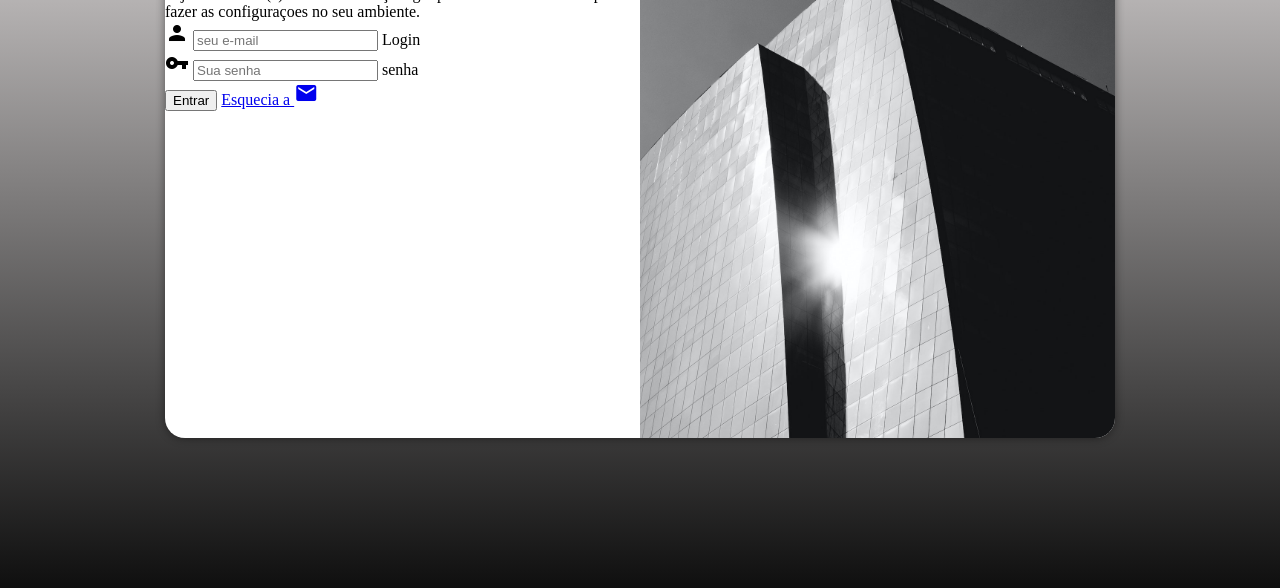
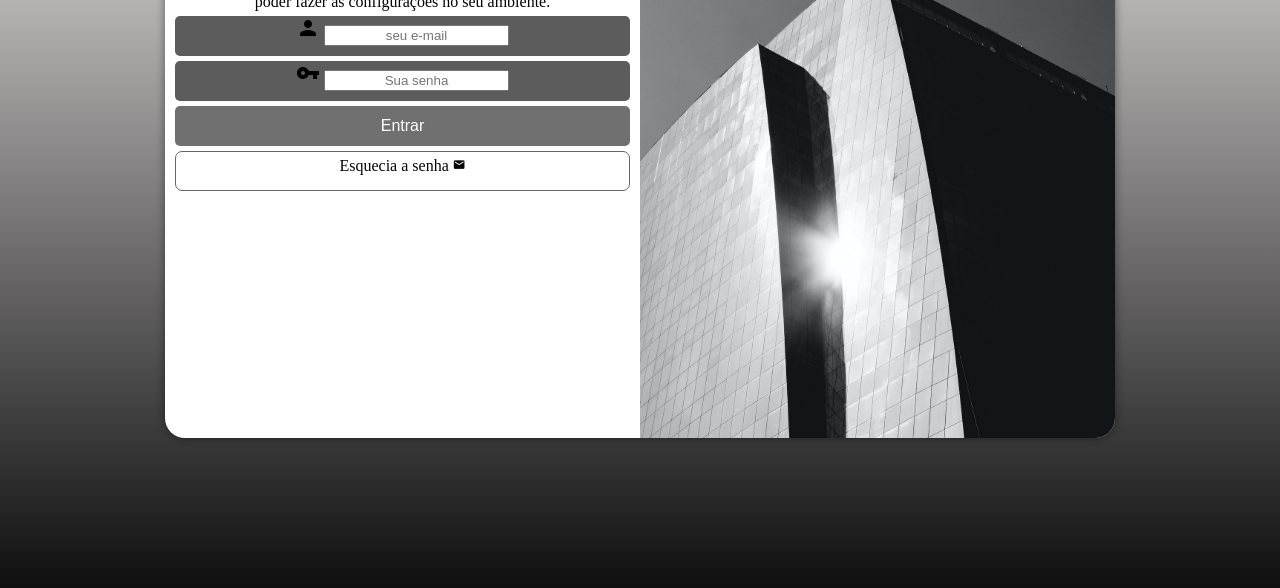
Before and after one commit to AlysonMatheus/projeto-login, a plain HTML site: page index.html in a window 1280 px wide. Shown: the part 212-800 px from the top of the page. Drawn offline with Linux system fonts and the light colour scheme.

Commit message:
finalizando projeto

```diff
--- a/estilos/style.css
+++ b/estilos/style.css
@@ -14,6 +14,7 @@
     padding: 0px;
     margin: 0px;
     box-sizing: border-box;
+    text-align: center;
   }
 
 body, html{
@@ -62,3 +63,50 @@ section#login>div#formulario{
   section >  p {
     font-size:0.8 em;
 }
+form > input[type=submit]{
+    display: block;
+    font-size: 1em;
+    width: 100%;
+    height: 40px;
+    background-color:#707070 ;
+    color: white;
+    border: none;
+    cursor: pointer;
+    border-radius: 5px;
+
+
+}
+div.campo >label{
+    display: none;
+
+}
+form > input[type=submit]:hover {
+    background-color: hsla(0, 0%, 0%, 0.267);
+
+}
+form > div.campo{
+    background-color: #5c5c5c;
+    width: 100%;
+    display: block;
+    height: 40px;
+    border-radius: 5px;
+    margin: 5px 0px;
+    padding: 5px 0x;
+}
+form > a.botao {
+    display: block;
+    text-align: center;
+    font-size: 1.em;
+    width: 100%;
+    height: 40px;
+    padding-top: 5px;
+    margin-top: 5px;
+    color: #050505;
+    background-color:white ;
+    border: 1px solid #666666;
+    border-radius: 7px;
+    text-decoration: none;
+}
+form> a.botao > span{
+    font-size: 0.8em;
+}
--- a/index.html
+++ b/index.html
@@ -16,31 +16,37 @@
 
             </div>
             <div id="formulario">
-
-            </div>
-            <h1>Login</h1>
+                <h1>Login</h1>
             <p>Seja bem-vindo(a) novamente. Faça login para acessar sua conta e poder fazer as configuraçoes no seu ambiente.</p>
             <form action="login.php" method="post">
                 <div class="campo" >
                     <span class="material-icons md-18">person</span>
+
                     <input type="email" name="login" id="ilogin" placeholder="seu e-mail" autocomplete="email" required  maxlength="30">
+
                     <label for="ilogin">Login</label>
 
                 </div>
                 <div class="campo">
+
                 <span class="material-icons">vpn_key</span>
                 <input type="password" name="senha" id="isenha" placeholder="Sua senha" autocomplete="current-password" required maxlength="10" minlength="8">
-                    <label for="isenha">senha</label>
+
+                    <label for="isenha">Senha</label>
 
                 </div>
                 <input type="submit" value="Entrar">
-                <a href="esqueci.html">Esquecia a
-                    <span class="material-icons">
-                        mail
 
-                        </span>
+                <a href="esqueci.html" class="botao">Esquecia a senha
+                <span class="material-icons">mail</span>
+
+
 
             </form>
+        </div>
+
+
+
 
         </section>
     </main>
```
